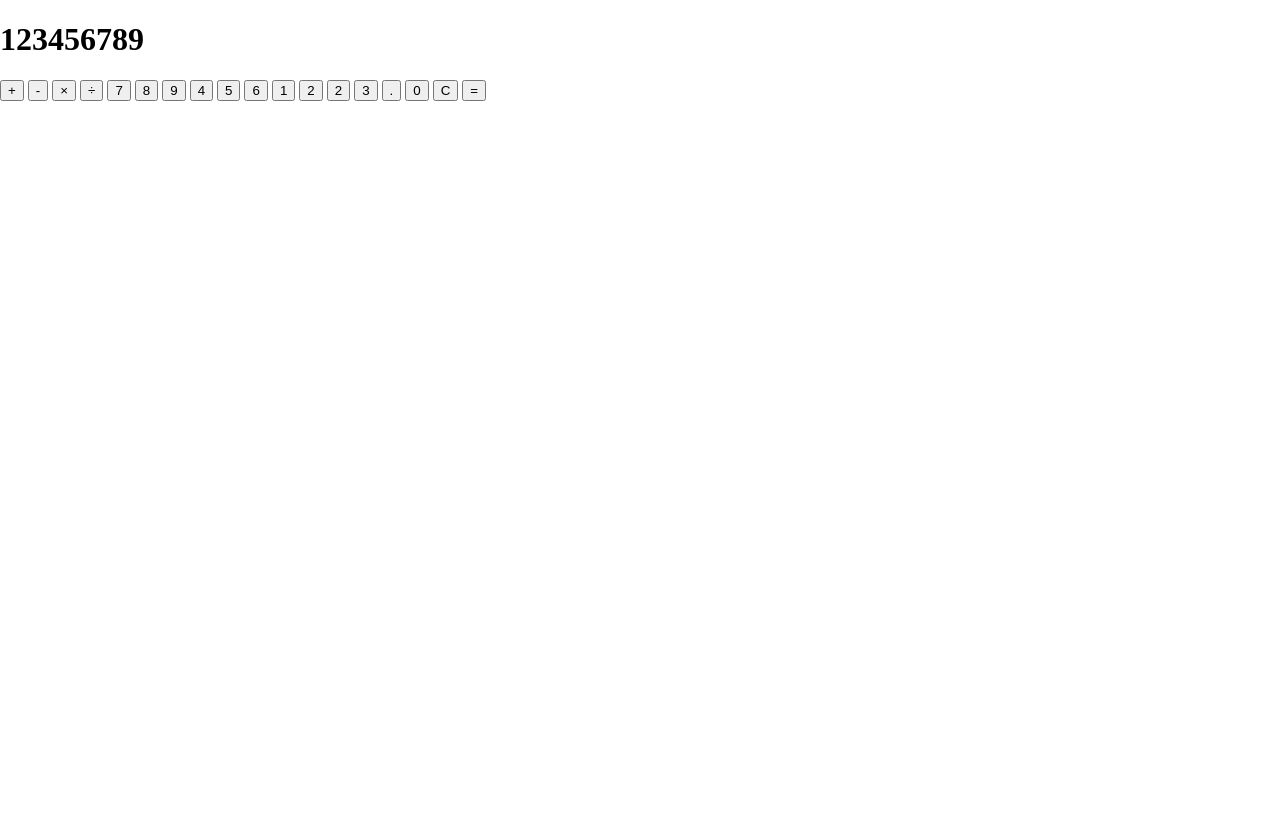
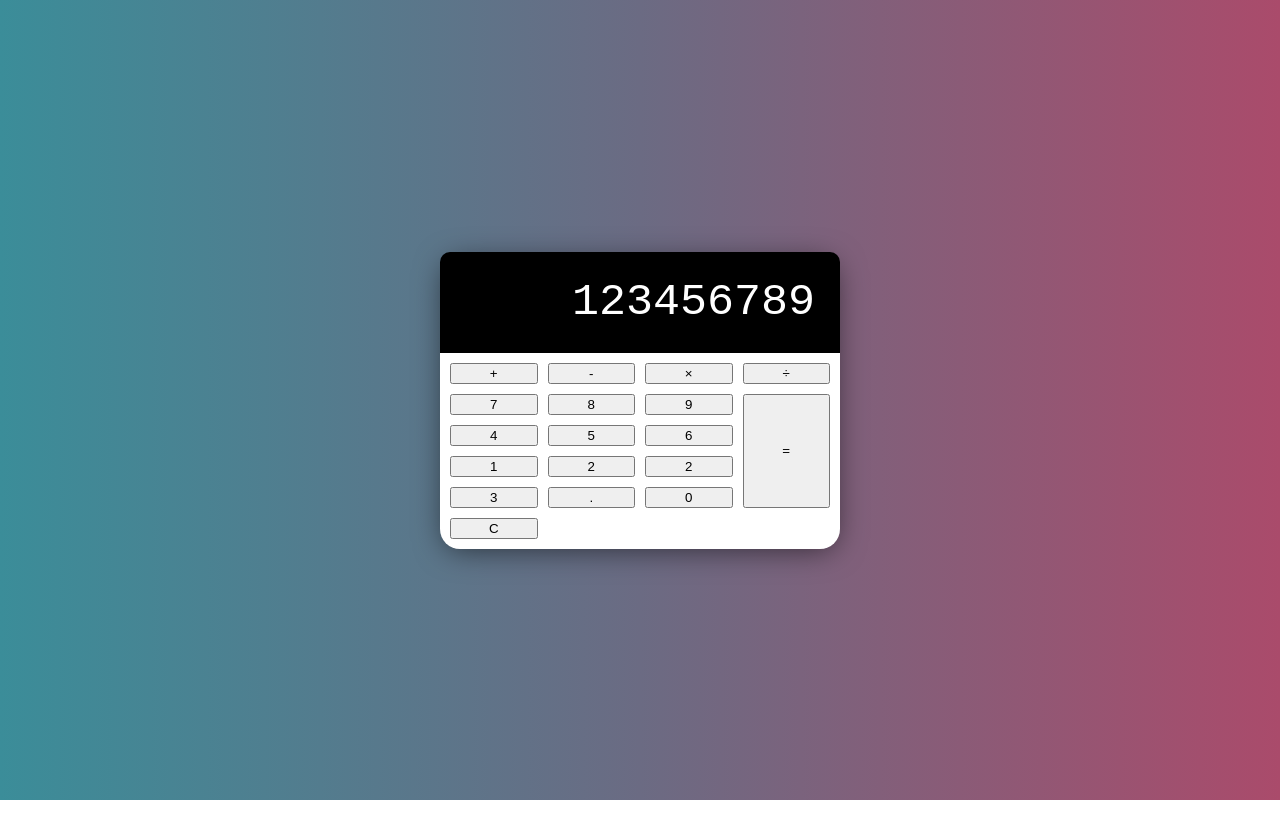
Before and after one commit to fwthsskordas/Calculator, a plain HTML site: page index.html in a window 1280 px wide. After the commit the page ends 800 px from the top, so only its background shows below. Drawn offline with Linux system fonts and the light colour scheme.

Commit message:
Design the Ui for display of calculator and implement the grid for the buttons

```diff
--- a/style.css
+++ b/style.css
@@ -1,9 +1,80 @@
-
 html {
   box-sizing: border-box;
 }
 
 body {
+  font-family: 'Courier New', Courier, monospace;
   margin: 0;
   min-height: 100vh;
+  background: #aa4b6b;
+  display: flex;
+  justify-content: center;
+  align-items: center;
+  background: -webkit-linear-gradient(
+    to right,
+    #3b8d99,
+    #6b6b83,
+    #aa4b6b
+  );
+  background: linear-gradient(
+    to right,
+    #3b8d99,
+    #6b6b83,
+    #aa4b6b
+  );
 }
+
+.calculator{
+  background: white;
+  width: 400px;
+  border-radius: 20px;
+  box-shadow: 0 5px 30px -5px rgba(0, 0, 0, 0.6);
+}
+
+.calculator-display {
+  background: black;
+  color: white;
+  margin: 0;
+  display: flex;
+  justify-content: flex-end;
+  align-items: center;
+  border-radius: 10px 10px 0 0;
+}
+
+.calculator-display h1 {
+  margin: 0;
+  padding: 25px;
+  font-size: 45px;
+  font-weight: 100;
+  overflow-x: auto;
+}
+
+::-webkit-scrollbar {
+  width: 10px;
+}
+
+::-webkit-scrollbar-track {
+  background: #f1f1f1;
+}
+
+::-webkit-scrollbar-thumb {
+  background: #888;
+}
+
+::-webkit-scrollbar-thumb:hover {
+  background: #555;
+}
+
+
+/* //buttons */
+.calculator-buttons{
+    display: grid;
+    grid-template-columns: repeat(4, 1fr);
+    grid-gap: 10px;
+    padding: 10px;
+}
+
+.equal-sign {
+  grid-column: -2;
+  grid-row: 2 / span 4;
+}
```
